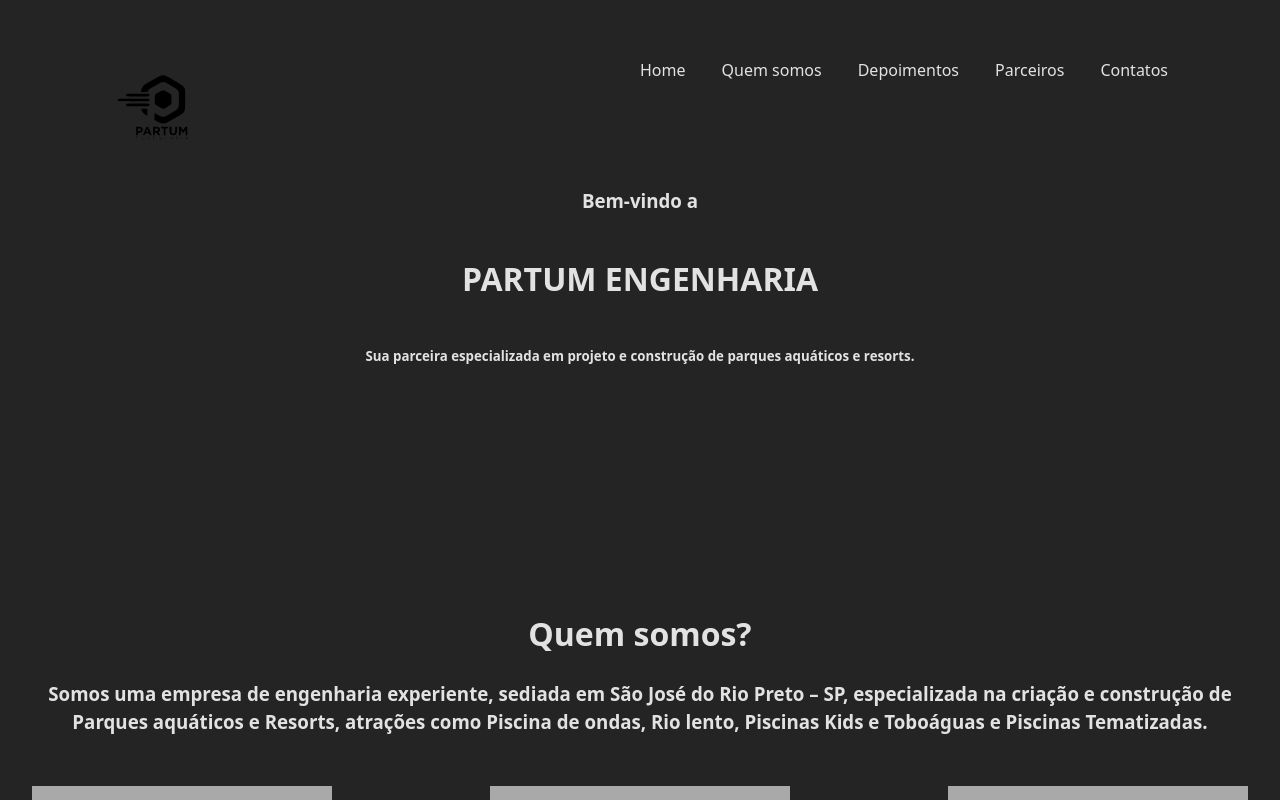
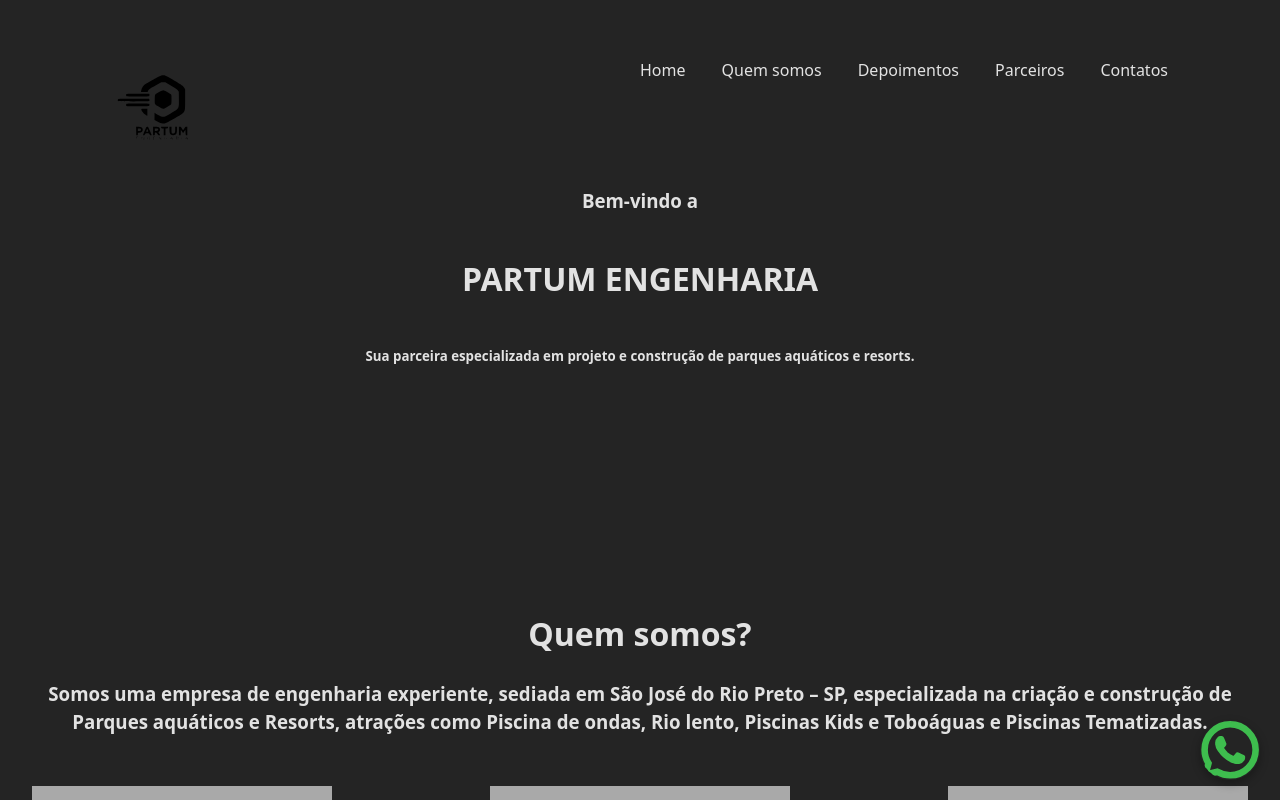
Before and after one commit to Dreams-Consult/partum-engenharia, a React (Vite) app: page / in a window 1280 px wide. Shown: the top 800 px of the page. Built offline with nearby package versions, Linux system fonts and the light colour scheme.

Commit message:
Adição do botão para o whatsapp

```diff
--- a/src/App.css
+++ b/src/App.css
@@ -6,3 +6,23 @@
   padding-bottom: 3rem;
   text-align: center;
 }
+
+.whatsapp-icon {
+  position: fixed;         /* fixa o ícone na tela, mesmo ao rolar */
+  bottom: 20px;            /* distância da borda inferior */
+  right: 20px;             /* distância da borda direita */
+  z-index: 1000;           /* garante que fique sobre outros elementos */
+  width: 60px;             /* tamanho do botão */
+  height: 60px;
+  border-radius: 50%;      /* formato circular */
+  display: flex;           /* centraliza o ícone */
+  align-items: center;
+  justify-content: center;
+  box-shadow: 0 4px 10px rgba(0, 0, 0, 0.3); /* sombreamento elegante */
+  cursor: pointer;         /* muda o cursor ao passar o mouse */
+  transition: transform 0.2s ease; /* animação leve */
+}
+
+.whatsapp-icon:hover {
+  transform: scale(1.1);   /* efeito de zoom ao passar o mouse */
+}
--- a/src/App.tsx
+++ b/src/App.tsx
@@ -1,4 +1,5 @@
 import './App.css'
+import LogoWhatsapp from './assets/whatsapp-svgrepo-com.svg'
 import { Topbar } from './components/TopBar'
 import { Home } from './components/Home'
 import { AboutUs } from './components/AboutUs'
@@ -10,6 +11,9 @@ function App() {
 
   return (
     <>
+      <a href='https://wa.me/5517996542563?text=Olá+gostaria+de+saber+mais+sobre+o+serviço.' target='_blank' >
+        <img className='whatsapp-icon' src={LogoWhatsapp} alt='LogoWhatsapp' width="50" height="50" />
+      </a>
       <Topbar />
       <Home />
       <AboutUs />
```
Also changed, not shown: src/assets/whatsapp-svgrepo-com.svg (added).
